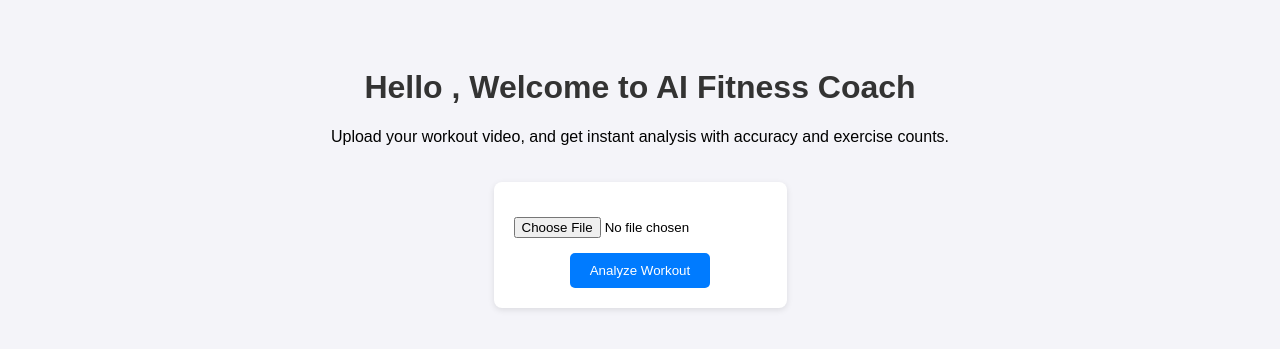
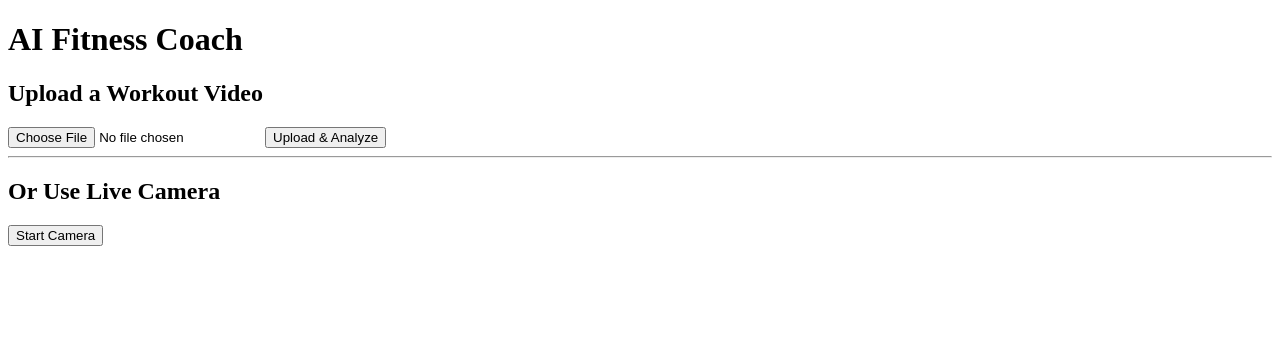
Before and after one commit to ashish-29-2003/AI-Fitness-Coach, a Flask app: page / in a window 1280 px wide. Shown: the top 349 px of the page. Run offline with Flask 3, Linux system fonts and the light colour scheme.

Commit message:
Added Start Camera button to index.html

```diff
--- a/templates/index.html
+++ b/templates/index.html
@@ -3,23 +3,23 @@
 <head>
   <meta charset="UTF-8">
   <title>AI Fitness Coach</title>
-  <style>
-    body { font-family: Arial, sans-serif; background: #f4f4f9; text-align: center; padding: 40px; }
-    h1 { color: #333; }
-    form { margin-top: 20px; padding: 20px; background: #fff; border-radius: 8px; display: inline-block; box-shadow: 0 2px 6px rgba(0,0,0,0.1); }
-    input[type="file"] { margin: 15px 0; }
-    button { padding: 10px 20px; background: #007bff; color: #fff; border: none; border-radius: 5px; cursor: pointer; }
-    button:hover { background: #0056b3; }
-  </style>
 </head>
 <body>
-  <h1>Hello , Welcome to AI Fitness Coach</h1>
-  <p>Upload your workout video, and get instant analysis with accuracy and exercise counts.</p>
+  <h1>AI Fitness Coach</h1>
 
+  <!-- Upload Video Section -->
+  <h2>Upload a Workout Video</h2>
   <form action="/upload" method="post" enctype="multipart/form-data">
     <input type="file" name="video" accept="video/*" required>
-    <br>
-    <button type="submit">Analyze Workout</button>
+    <button type="submit">Upload & Analyze</button>
   </form>
+
+  <hr>
+
+  <!-- Camera Mode Section -->
+  <h2> Or Use Live Camera</h2>
+  <a href="/camera">
+    <button type="button">Start Camera</button>
+  </a>
 </body>
 </html>
```
